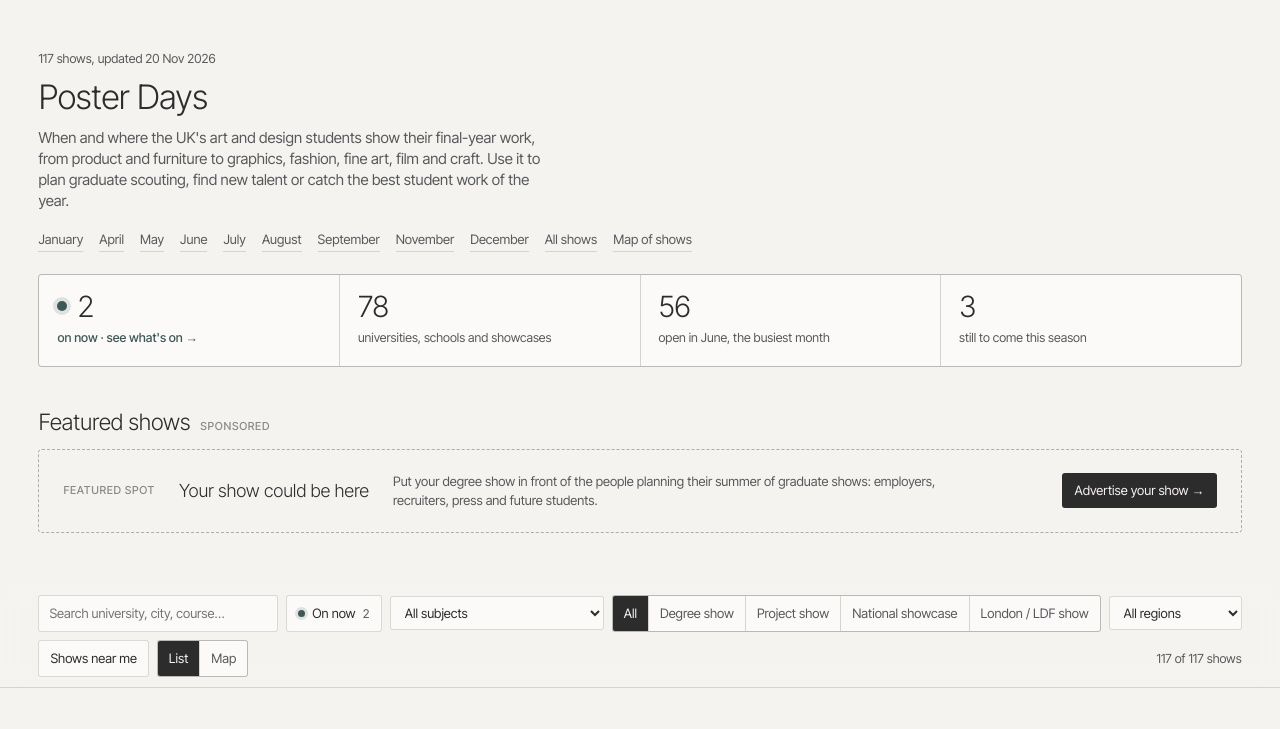
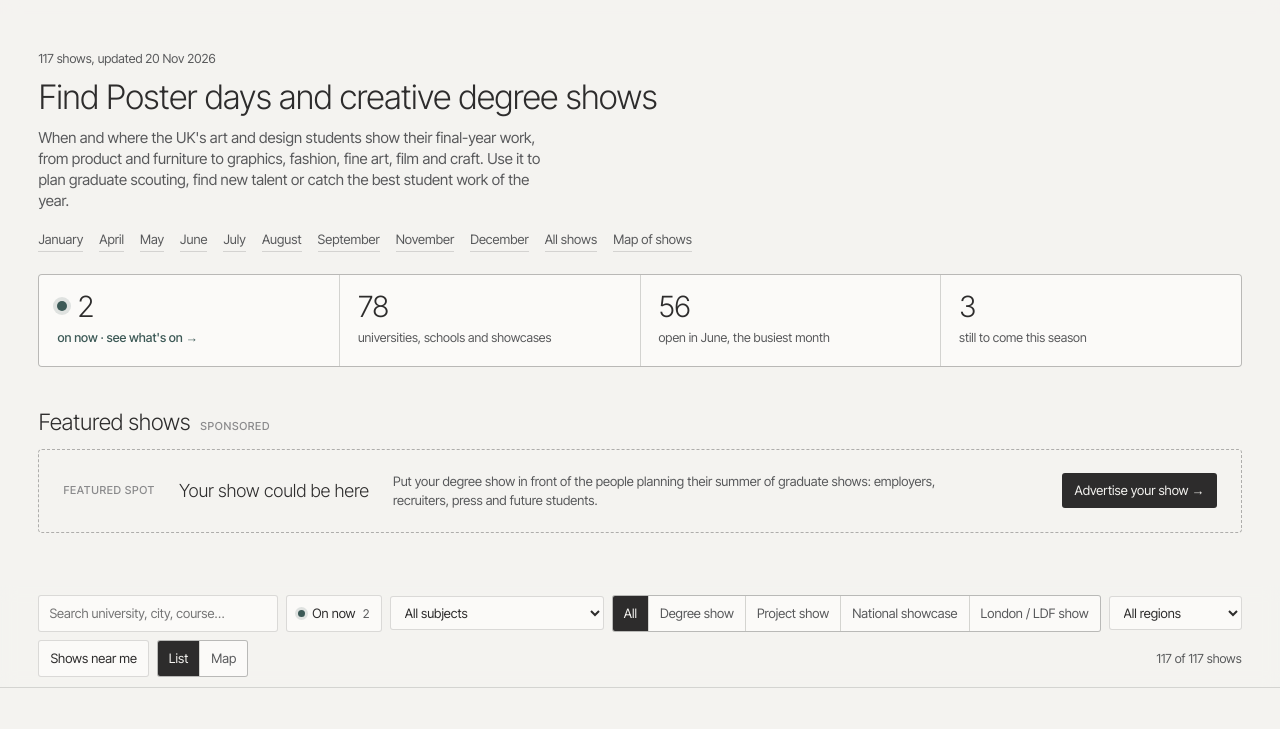
Before and after one commit to posterday-web/posterday, a plain HTML site: page index.html in a window 1280 px wide. Shown: the part 44-773 px from the top of the page. Drawn offline with Linux system fonts and the light colour scheme.

Commit message:
Change homepage heading to 'Find Poster days and creative degree shows'
Co-Authored-By: Claude Opus 5.5 <noreply@anthropic.com>
Claude-Session: https://claude.ai/code/session_01MCvrm2fWiqK6b6tAi5aMdh

```diff
--- a/index.html
+++ b/index.html
@@ -44,7 +44,7 @@
 <main id="top">
   <section class="wrap intro">
     <p class="meta" id="meta"></p>
-    <h1>Poster Days</h1>
+    <h1>Find Poster days and creative degree shows</h1>
     <p class="lede">When and where the UK's art and design students show their final-year work, from product and furniture to graphics, fashion, fine art, film and craft. Use it to plan graduate scouting, find new talent or catch the best student work of the year.</p>
     <nav class="jump" id="jump"></nav>
     <div class="tiles" id="tiles"></div>
```
